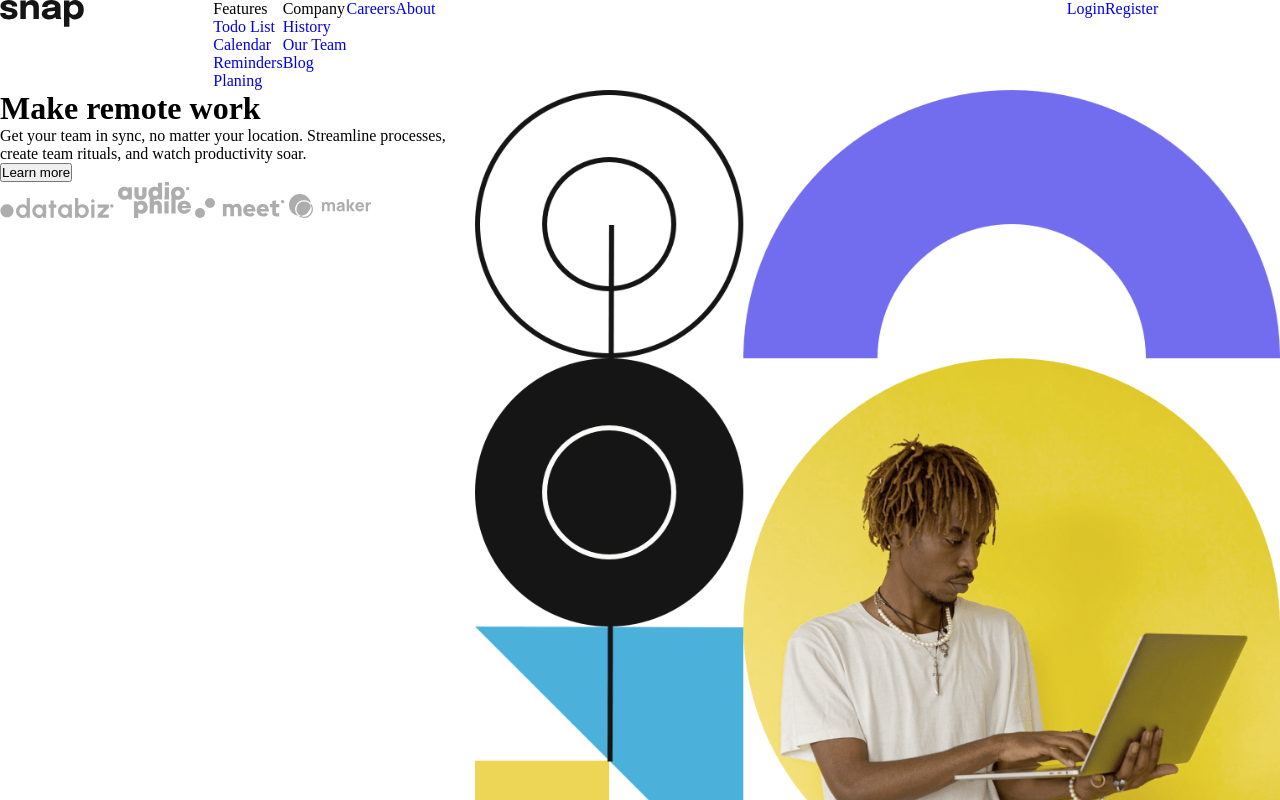
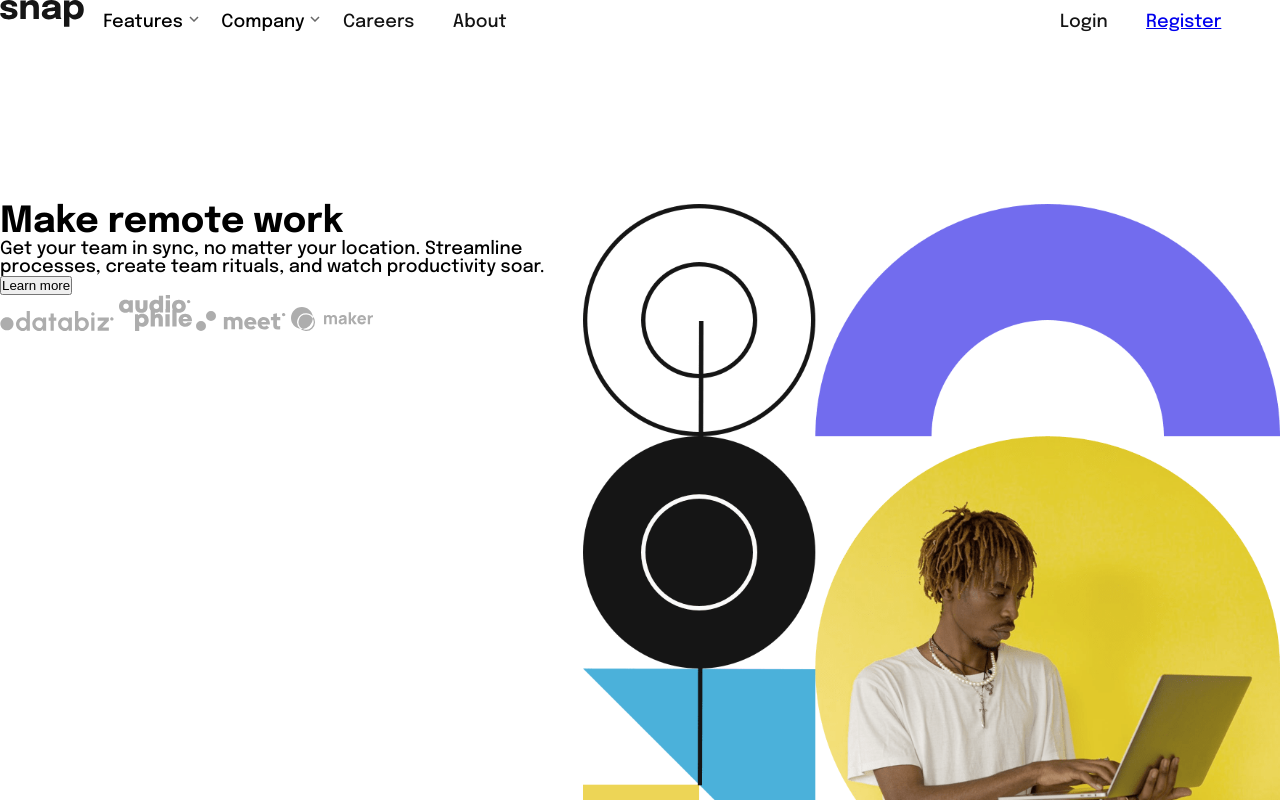
Before and after one commit to vglumac/fm-dropdown-menu, a plain HTML site: page index.html in a window 1280 px wide. Shown: the top 800 px of the page. Drawn offline with Linux system fonts and the light colour scheme.

Commit message:
Add files via upload

```diff
--- a/index.html
+++ b/index.html
@@ -11,32 +11,51 @@
 </head>
 
 <body>
-  <header>
+  <header class="header">
     <div class="header__logo">
       <img src="./images/logo.svg" alt="logo">
     </div>
     <nav class="header__nav">
       <ul class="header__nav-menu">
-        <li class="header__nav-item">Features
-          <ul>
-            <li class="header__nav-sub-item"><a href="#">Todo List</a></li>
-            <li class="header__nav-sub-item"><a href="#">Calendar</a></li>
-            <li class="header__nav-sub-item"><a href="#">Reminders</a></li>
-            <li class="header__nav-sub-item"><a href="#">Planing</a></li>
+        <li class="header__nav-item header__nav-sub-menu subMenuClosed">Features
+          <ul class="sub-menu hidden">
+            <li class="header__nav-sub-item">
+              <div class="sub-menu__img">
+                <img alt=" " src="./images/icon-todo.svg">
+              </div>
+              <a class="link link--sub-menu" href="#">Todo List</a>
+            </li>
+            <li class="header__nav-sub-item">
+              <div class="sub-menu__img">
+                <img alt=" " src="./images/icon-calendar.svg">
+              </div>
+              <a class="link link--sub-menu" href="#">Calendar</a>
+            </li>
+            <li class="header__nav-sub-item">
+              <div class="sub-menu__img">
+                <img alt=" " src="./images/icon-reminders.svg">
+              </div>
+              <a class="link link--sub-menu" href="#">Reminders</a>
+            </li>
+            <li class="header__nav-sub-item">
+              <div class="sub-menu__img">
+                <img alt=" " src="./images/icon-planning.svg">
+              </div>
+              <a class="link link--sub-menu" href="#">Planing</a></li>
           </ul>
         </li>
-        <li class="header__nav-item">Company
-          <ul>
-            <li class="header__nav-sub-item"><a href="#">History</a></li>
-            <li class="header__nav-sub-item"><a href="#">Our Team</a></li>
-            <li class="header__nav-sub-item"><a href="#">Blog</a></li>
+        <li class="header__nav-item header__nav-sub-menu subMenuClosed">Company
+          <ul class="sub-menu hidden">
+            <li class="header__nav-sub-item"><a class="link link--sub-menu" href="#">History</a></li>
+            <li class="header__nav-sub-item"><a class="link link--sub-menu" href="#">Our Team</a></li>
+            <li class="header__nav-sub-item"><a class="link link--sub-menu" href="#">Blog</a></li>
           </ul>
         </li>
-        <li class="header__nav-item"><a href="#">Careers</a></li>
-        <li class="header__nav-item"><a href="#">About</a></li>
+        <li class="header__nav-item"><a class="link link--menu" href="#">Careers</a></li>
+        <li class="header__nav-item"><a class="link link--menu" href="#">About</a></li>
       </ul>
       <ul class="header__nav-login">
-        <li class="header__nav-item"><a href="#">Login</a></li>
+        <li class="header__nav-item"><a class="link link--menu" href="#">Login</a></li>
         <li class="header__nav-item"><a class="button button--light" href="#">Register</a></li>
       </ul>
     </nav>
--- a/index.js
+++ b/index.js
@@ -3,6 +3,8 @@ const screenSize = window.matchMedia("(min-width: 800px)");
 const heroImg = document.querySelector('.hero__image img');
 const navMenu = document.querySelector('.header__nav');
 const navToggle = document.querySelector('.nav__toggle-button');
+const subMenuToggles = document.querySelectorAll('.header__nav-sub-menu');
+const subMenus = document.querySelectorAll('.sub-menu');
 
 function handleScreenSizeChange(screenSize) {
     if (screenSize.matches) {
@@ -20,6 +22,17 @@ function openMenu() {
     navMenu.classList.toggle('slideIn');
 }
 
+function openSubMenu(index) {
+    subMenuToggles[index].classList.toggle('subMenuOpened');
+    subMenus[index].classList.toggle('hidden');
+}
+
 handleScreenSizeChange(screenSize);
 screenSize.addEventListener('change', handleScreenSizeChange);
 navToggle.addEventListener('click', openMenu);
+subMenuToggles.forEach((subMenuToggle, index) => {
+    subMenuToggle.addEventListener('click', e => {
+        e.stopPropagation;
+        openSubMenu(index);
+    })
+});
--- a/style.css
+++ b/style.css
@@ -1,4 +1,17 @@
 /* Treba lepo reset uraditi ili bas za ovu navigaciju */
+
+@import url('https://fonts.googleapis.com/css2?family=Epilogue:wght@500;700&display=swap');
+
+:root {
+    --white: hsl(0, 0%, 98%);
+    --gray: hsl(0, 0%, 41%);
+    --black: hsl(0, 0%, 8%);
+
+    --fs: 18px;
+    --ff: 'Epilogue';
+    --fw-500: 500;
+    --fw-700: 700;
+}
 
 * {
     margin: 0;
@@ -6,40 +19,38 @@
     box-sizing: border-box;
 }
 
-a {
-    text-decoration: none;
+body {
+    font-family: var(--ff);
+    font-size: var(--fs);
+    font-weight: var(--fw-500);
 }
 
-ul,
-li {
-    width: fit-content;
+
+/* Navigation menu */
+
+.header {
+    display: flex;
+    width: 100vw;
+}
+
+.header__logo {
+
+}
+
+.header__nav {
+    width: 100%;
+    display: flex;
+    justify-content: space-between;
+}
+
+.header__nav-item,
+.header__nav-sub-item {
     list-style: none;
 }
 
-/* Navigation menu */
-
-header {
-    display: flex;
-    width: 100vw;
-    position: relative;
-}
-
-.nav__toggle-button {
-    align-self: flex-end;
-}
-
-.header__logo {
-    flex-basis: 0;
-    flex-grow: 1;
-}
-
-
-.header__nav {
-    flex-basis: 0;
-    flex-grow: 5;
-    display: flex;
-    justify-content: space-between;
-    width: 1000px;
+.header__nav-item {
+    padding: 0.3rem 0.7rem;
+    margin: 0.5rem;
 }
 
 .header__nav-menu {
@@ -56,19 +67,100 @@ header {
     list-style: none;
 }
 
+.header__nav-sub-menu {
+    position: relative;
+    cursor: pointer;
+}
+
+.nav__toggle-button {
+    align-self: flex-end;
+}
+
+@media(max-width: 800px) {
+
+    .header__nav-menu {
+        flex-direction: column;
+        align-items: flex-end;
+    }
+
+    .header__nav,
+    .header__nav-login {
+        flex-direction: column;
+        width: 30%;
+    }
+
+}
+
+/* Links */
+
+.link {
+    text-decoration: none;
+    color: var(--black);
+}
+
+.link--menu {
+
+}
+
+.link--sub-menu {
+    margin: 0.2rem 0.5rem 0;
+}
+
+/* Navigation sub-menu */
+
+.sub-menu {
+    position: absolute;
+    width: max-content;
+    background-color: var(--white);
+    padding: 1rem;
+    border-radius: 10px;
+    box-shadow: 0 0 1rem var(--gray);
+    cursor: pointer;
+}
+
+.sub-menu__img {
+    display: inline-block;
+    width: 1.8rem;
+}
+
 .header__nav-sub-item {
+    margin-top: 0.7rem;
     list-style: none;
     flex-basis: 0;
     flex-grow: 1;
 }
 
+.subMenuClosed {
+    position: relative;
+}
+
+.subMenuClosed::after {
+    content: url(./images/icon-arrow-down.svg);
+    position: absolute;
+    top: 0;
+    left: 95%;
+}
+
+.subMenuOpened::after {
+    content: url(./images/icon-arrow-up.svg);
+    position: absolute;
+    top: 0;
+    left: 95%;
+}
+
+/* Hidden */
+
 .hidden {
-    width: 0;
-    height: 0;
+    width: 0px;
+    height: 0px;
+    padding: 0;
     overflow: hidden;
     border: none;
     background-color: transparent;
+    box-shadow: none;
 }
+
+/*Animations */
 
 @keyframes slideIn {
 
@@ -86,7 +178,7 @@ header {
 
 .slideIn {
     animation: 5s normal slideIn;
-    display:block;
+    display: block;
 }
 
 .slideOut {
@@ -94,26 +186,17 @@ header {
     animation-delay: 2s;
 }
 
-@media(max-width: 800px) {
-
-    .header__nav-menu {
-        flex-direction: column;
-        align-items: flex-end;
-    }
-
-    .header__nav,
-    .header__nav-login {
-        flex-direction: column;
-        width: 30%;
-    }
-
-}
 
 /* Hero section */
+
+main {
+    width: 100vw;
+}
 
 .hero {
     display: flex;
     flex-direction: column;
+    margin: 10rem auto;
 }
 
 .hero__image {
```
